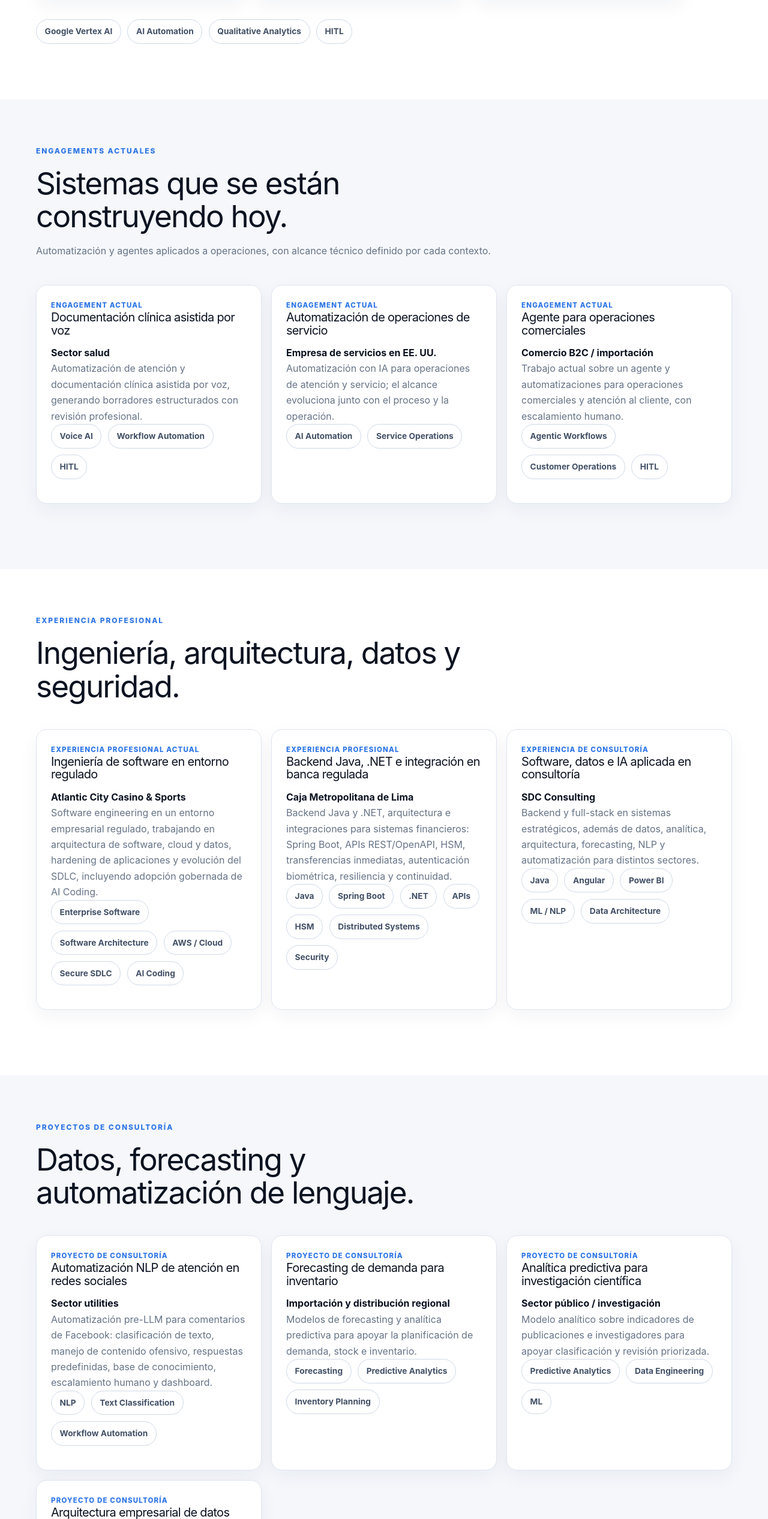
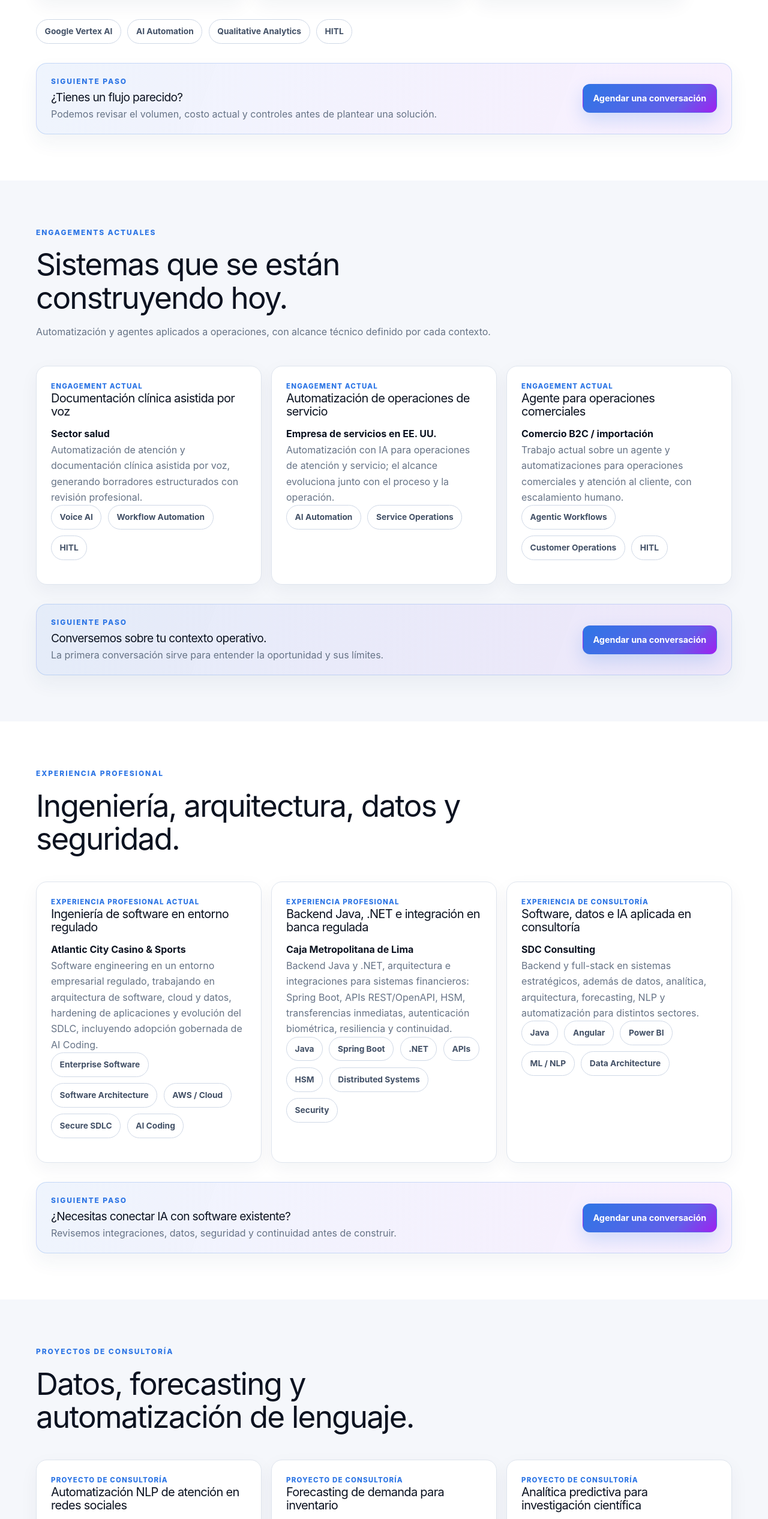
Before and after one commit to NeuracodeSAC/neuracode-landing-page, a React (Vite) app: page /casos in a window 1280 px wide. Shown: the part 1273-3806 px from the top of the page at 60% size. Built offline with nearby package versions, Linux system fonts and the light colour scheme.

Commit message:
feat: add contextual conversion calls

```diff
--- a/src/pages/Academy.tsx
+++ b/src/pages/Academy.tsx
@@ -3,6 +3,7 @@ import Card from '../components/Card'
 import Container from '../components/Container'
 import PageMeta from '../components/PageMeta'
 import SectionHeading from '../components/SectionHeading'
+import SectionCTA from '../components/SectionCTA'
 import { config, whatsappUrl } from '../config'
 
 const tracks = [['IA aplicada al trabajo', 'Capacidades, límites, automatización y uso responsable.'], ['LLMs, Agents & AI Engineering', 'Contexto, herramientas, workflows, agentes, RAG, MCP, evaluación y revisión humana.'], ['AI Coding & SDLC', 'Uso de IA en ingeniería, controles, medición, seguridad y adopción.'], ['Arquitectura, Data & AI', 'Cómo conectar modelos con APIs, datos, cloud y sistemas existentes.']]
@@ -10,8 +11,8 @@
 export default function Academy() {
   return <><PageMeta path="/academy" title="Neuracode Academy | Formación en IA, Agentes y AI Engineering" description="Talleres y formación práctica para profesionales y equipos en IA, LLMs, agentes, AI Engineering, AI Coding, SDLC y adopción segura." />
     <section className="page-hero academy-hero"><Container><p className="eyebrow">Neuracode Academy</p><h1>Formación práctica en IA para profesionales y equipos.</h1><p>Aprende a utilizar, diseñar e integrar IA con fundamentos de software, datos, arquitectura, seguridad y operación real.</p><Button href={whatsappUrl('academy')} target="_blank" rel="noreferrer">Consultar formación</Button></Container></section>
-    <section className="section"><Container><SectionHeading eyebrow="Rutas de aprendizaje" title="Aprender desde problemas que existen fuera del aula."/><div className="grid grid-4">{tracks.map(([title,description],i)=><Card key={title}><span className="card-index">0{i+1}</span><h3>{title}</h3><p>{description}</p></Card>)}</div></Container></section>
-    <section className="section section-tint"><Container><div className="split"><div><p className="eyebrow">Para equipos</p><h2>Formación conectada al trabajo real.</h2><p>Diseñamos talleres y programas corporativos a partir de los procesos, herramientas, capacidades y riesgos reales de cada organización.</p><div className="chip-row"><span>LLMs</span><span>Agentes</span><span>AI Coding</span><span>Agentic SDLC</span><span>MCP</span><span>RAG</span><span>AI Security</span></div><Button href={whatsappUrl('formacion')} target="_blank" rel="noreferrer">Diseñar formación para mi equipo</Button></div><div><p className="eyebrow">Experiencia técnica + docente</p><h2>La experiencia de implementación mejora la formación.</h2><p>Jack Aguilar es Instructor de Agentes de Inteligencia Artificial en SDC Learning y desarrolla workshops mediante Neuracode Academy.</p><Card><h3>De aprender a implementar</h3><p>Cuando un equipo necesita pasar del aprendizaje a la ejecución, podemos continuar con discovery, un piloto acotado o acompañamiento técnico.</p></Card></div></div></Container></section>
+    <section className="section"><Container><SectionHeading eyebrow="Rutas de aprendizaje" title="Aprender desde problemas que existen fuera del aula."/><div className="grid grid-4 motion-grid">{tracks.map(([title,description],i)=><Card key={title}><span className="card-index">0{i+1}</span><h3>{title}</h3><p>{description}</p></Card>)}</div><SectionCTA title="¿Qué necesita aprender tu equipo?" description="Conversemos sobre el punto de partida y el formato que encaja con su trabajo." intent="formacion" label="Agendar una conversación"/></Container></section>
+    <section className="section section-tint"><Container><div className="split"><div><p className="eyebrow">Para equipos</p><h2>Formación conectada al trabajo real.</h2><p>Diseñamos talleres y programas corporativos a partir de los procesos, herramientas, capacidades y riesgos reales de cada organización.</p><div className="chip-row"><span>LLMs</span><span>Agentes</span><span>AI Coding</span><span>Agentic SDLC</span><span>MCP</span><span>RAG</span><span>AI Security</span></div></div><div><p className="eyebrow">Experiencia técnica + docente</p><h2>La experiencia de implementación mejora la formación.</h2><p>Jack Aguilar es Instructor de Agentes de Inteligencia Artificial en SDC Learning y desarrolla workshops mediante Neuracode Academy.</p><Card><h3>De aprender a implementar</h3><p>Cuando un equipo necesita pasar del aprendizaje a la ejecución, podemos continuar con discovery, un piloto acotado o acompañamiento técnico.</p></Card></div></div><SectionCTA title="Diseñemos una formación útil para el trabajo real." description="Definimos audiencia, objetivos, herramientas y límites antes de proponer un programa." intent="formacion" label="Agendar formación"/></Container></section>
     <section className="section"><Container><SectionHeading eyebrow="Aprendizaje abierto" title="Workshops, webinars y recursos prácticos." description="Contenido para profesionales que quieren aplicar IA, ingeniería de software y sistemas agénticos con fundamentos."/><div className="social-row">{config.socials.academy.map(s=><a key={s.label} href={s.url} target="_blank" rel="noreferrer">Academy en {s.label} ↗</a>)}</div><Button href={whatsappUrl('academy')} target="_blank" rel="noreferrer" variant="secondary">Quiero recibir próximos eventos</Button></Container></section>
     <section className="cta"><Container><p className="eyebrow">Siguiente paso</p><h2>¿Tu equipo necesita pasar del aprendizaje a la ejecución?</h2><p>Conversemos sobre el contexto, las capacidades y el formato de formación que mejor se adapta a su trabajo.</p><Button href={whatsappUrl('formacion')} target="_blank" rel="noreferrer">Conversar sobre formación</Button></Container></section>
   </>
--- a/src/pages/Casos.tsx
+++ b/src/pages/Casos.tsx
@@ -3,6 +3,7 @@ import Card from '../components/Card'
 import Container from '../components/Container'
 import PageMeta from '../components/PageMeta'
 import SectionHeading from '../components/SectionHeading'
+import SectionCTA from '../components/SectionCTA'
 import { consultingExperience, currentWork, engineeringExperience, focusGroupProject, selectedWork, type EvidenceItem } from '../content'
 import { whatsappUrl } from '../config'
 
@@ -12,11 +13,11 @@ const FocusGroupDetail=()=> <div className="focus-detail"><p className="organiza
 export default function Casos() {
   return <><PageMeta path="/casos" title="Casos y Experiencia en IA, Automatización y Software | Neuracode" description="Proyectos, experiencia profesional y trabajo técnico en automatización, agentes, datos, software empresarial y Secure / Agentic SDLC." />
     <section className="page-hero"><Container><p className="eyebrow">Proyectos y experiencia</p><h1>Problemas reales. Sistemas reales. Trabajo aplicado.</h1><p>Automatización, software, datos y sistemas de IA para problemas que requieren integración, evaluación y operación.</p></Container></section>
-    <section className="section"><Container><SectionHeading eyebrow="Proyecto cuantificado" title={focusGroupProject.title}/><FocusGroupDetail/></Container></section>
-    <section className="section section-tint"><Container><SectionHeading eyebrow="Engagements actuales" title="Sistemas que se están construyendo hoy." description="Automatización y agentes aplicados a operaciones, con alcance técnico definido por cada contexto."/><Grid items={currentWork}/></Container></section>
-    <section className="section"><Container><SectionHeading eyebrow="Experiencia profesional" title="Ingeniería, arquitectura, datos y seguridad."/><Grid items={engineeringExperience}/></Container></section>
-    <section className="section section-tint"><Container><SectionHeading eyebrow="Proyectos de consultoría" title="Datos, forecasting y automatización de lenguaje."/><Grid items={consultingExperience}/></Container></section>
-    <section className="section"><Container><SectionHeading eyebrow="Proyecto técnico público" title="Experimentación reproducible sobre datos públicos."/><Grid items={selectedWork.filter(item=>item.id !== focusGroupProject.id)}/></Container></section>
+    <section className="section"><Container><SectionHeading eyebrow="Proyecto cuantificado" title={focusGroupProject.title}/><FocusGroupDetail/><SectionCTA title="¿Tienes un flujo parecido?" description="Podemos revisar el volumen, costo actual y controles antes de plantear una solución."/></Container></section>
+    <section className="section section-tint"><Container><SectionHeading eyebrow="Engagements actuales" title="Sistemas que se están construyendo hoy." description="Automatización y agentes aplicados a operaciones, con alcance técnico definido por cada contexto."/><Grid items={currentWork}/><SectionCTA title="Conversemos sobre tu contexto operativo." description="La primera conversación sirve para entender la oportunidad y sus límites."/></Container></section>
+    <section className="section"><Container><SectionHeading eyebrow="Experiencia profesional" title="Ingeniería, arquitectura, datos y seguridad."/><Grid items={engineeringExperience}/><SectionCTA title="¿Necesitas conectar IA con software existente?" description="Revisemos integraciones, datos, seguridad y continuidad antes de construir."/></Container></section>
+    <section className="section section-tint"><Container><SectionHeading eyebrow="Proyectos de consultoría" title="Datos, forecasting y automatización de lenguaje."/><Grid items={consultingExperience}/><SectionCTA title="Aterricemos el caso de negocio." description="Agendemos una conversación para explorar proceso, datos y resultado esperado."/></Container></section>
+    <section className="section"><Container><SectionHeading eyebrow="Proyecto técnico público" title="Experimentación reproducible sobre datos públicos."/><Grid items={selectedWork.filter(item=>item.id !== focusGroupProject.id)}/><SectionCTA title="¿Quieres pasar de la exploración a una iniciativa real?" description="Definimos un primer paso concreto para tu equipo o producto."/></Container></section>
     <section className="cta"><Container><h2>¿Tienes un proceso parecido?</h2><p>Podemos empezar por entender el proceso, el costo actual y qué debería cambiar antes de elegir una arquitectura.</p><Button href={whatsappUrl('proyecto')} target="_blank" rel="noreferrer">Evaluar una oportunidad</Button></Container></section>
   </>
 }
```
Also changed, not shown: src/pages/Recursos.tsx (+2 -1 lines).
